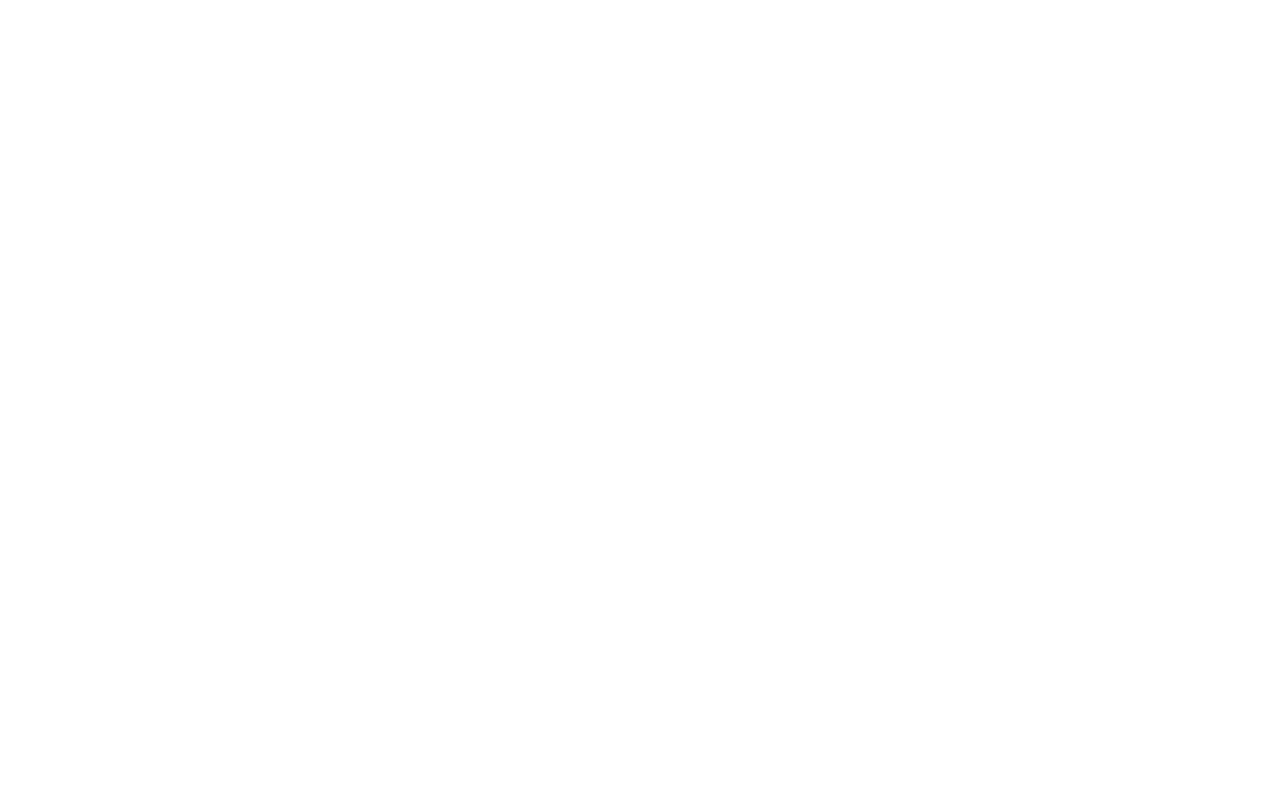
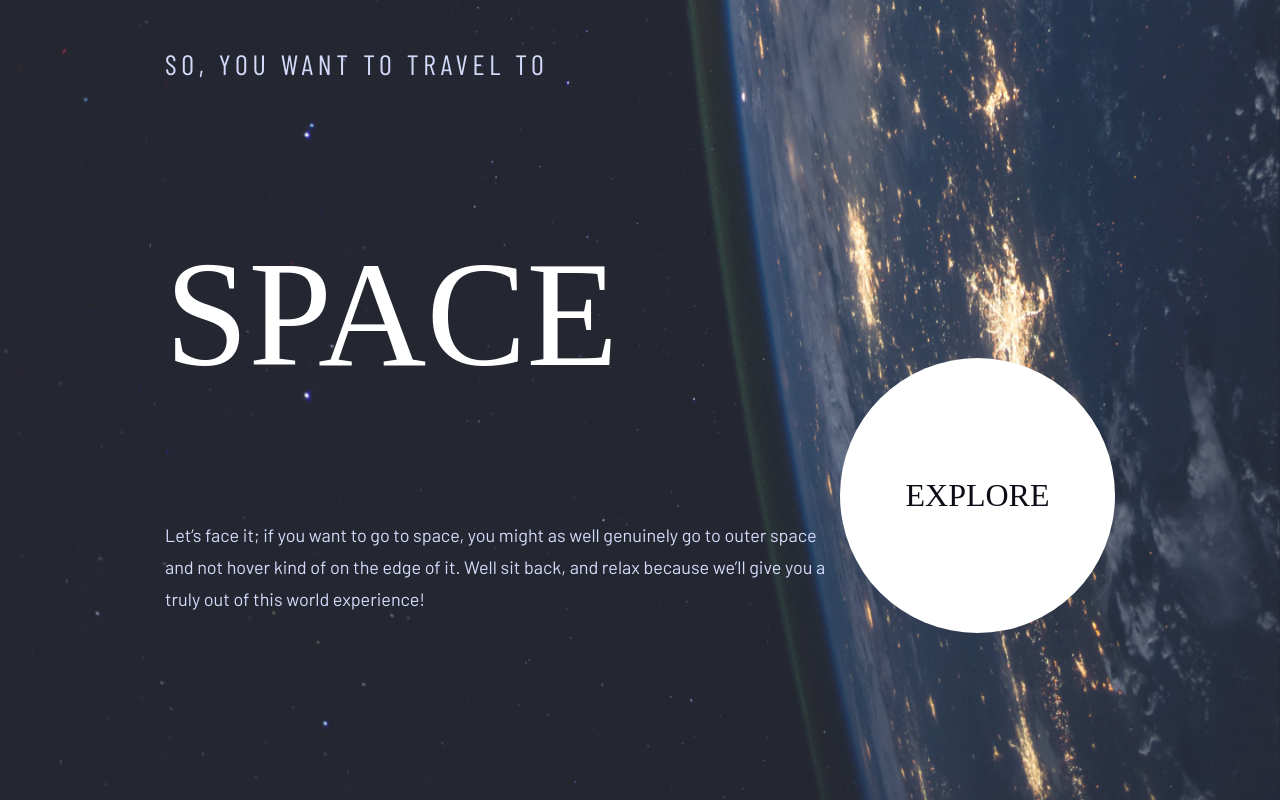
Before and after one commit to JKarwatka/space-tourism-page, a Next.js app: page / in a window 1280 px wide. Built offline with nearby package versions, Linux system fonts and the light colour scheme; a web font is replaced by a local one.

Commit message:
Add component and styling for HomePage

```diff
--- /dev/null
+++ b/pages/HomePage/atoms.tsx
@@ -0,0 +1,43 @@
+import { motion } from 'framer-motion';
+import styled from 'styled-components'
+
+export const PageBackground = styled.div`
+  width: 100%;
+  min-height: 100vh;
+  background-image: url("/assets/homepage/background.jpg");
+  background-position: center center;
+  background-size: cover;
+`
+
+export const PageContainer = styled.div`
+  min-height: 100%;
+  display: flex;
+  justify-content: space-between;
+  align-items: end;
+  margin: 0 165px 130px 165px;
+`
+
+export const ContentContainer = styled.div`
+  display: flex;
+  flex-direction: column;
+  flex: 1;
+
+`
+
+export const ButtonContainer = styled.div`
+  display: flex;
+  justify-content: center;
+  align-items: center;
+  flex: 1;
+`
+
+export const MainButton = styled(motion.div)`
+  border-radius: 100%;
+  width: 275px;
+  height: 275px;
+  background-color: #ffffff;
+  display: flex;
+  justify-content: center;
+  align-items: center;
+  box-shadow: 0px 0px 0px 10063px rgba(255, 255, 255, 0.1);
+`
--- /dev/null
+++ b/pages/HomePage/content.tsx
@@ -0,0 +1,6 @@
+export const homePageContent = {
+  UPPER_TITLE: "SO, YOU WANT TO TRAVEL TO",
+  LOWER_TITLE: "SPACE",
+  BUTTON: "EXPLORE",
+  BODY: "Let’s face it; if you want to go to space, you might as well genuinely go to outer space and not hover kind of on the edge of it. Well sit back, and relax because we’ll give you a truly out of this world experience!"
+}
--- /dev/null
+++ b/pages/HomePage/index.tsx
@@ -0,0 +1,22 @@
+import type { NextPage } from 'next'
+import { BodyText, H1, H4, H5 } from '../../components/atoms'
+import { colors } from '../../components/designSystem'
+import { MainButton, PageBackground, PageContainer, ContentContainer, ButtonContainer } from './atoms'
+import { homePageContent } from './content'
+
+const HomePage: NextPage = () =>  (
+  <PageBackground>
+    <PageContainer>
+      <ContentContainer>
+        <H5 color={colors.TERNARY}>{homePageContent.UPPER_TITLE}</H5>
+        <H1>{homePageContent.LOWER_TITLE}</H1>
+        <BodyText color={colors.TERNARY}>{homePageContent.BODY}</BodyText>
+      </ContentContainer>
+      <MainButton>
+        <H4 color={colors.SECONDARY}>{homePageContent.BUTTON}</H4>
+      </MainButton>
+    </PageContainer>
+  </PageBackground>
+)
+
+export default HomePage
--- a/pages/index.tsx
+++ b/pages/index.tsx
@@ -1,11 +1,11 @@
 import type { NextPage } from 'next'
 import Head from 'next/head'
 import Image from 'next/image'
-import { H1 } from '../components/atoms'
 import styles from '../styles/Home.module.css'
+import HomePage from './HomePage'
 
 const Home: NextPage = () =>  (
-    <H1>Space Tourism</H1>
+    <HomePage/>
   )
 
 
```
